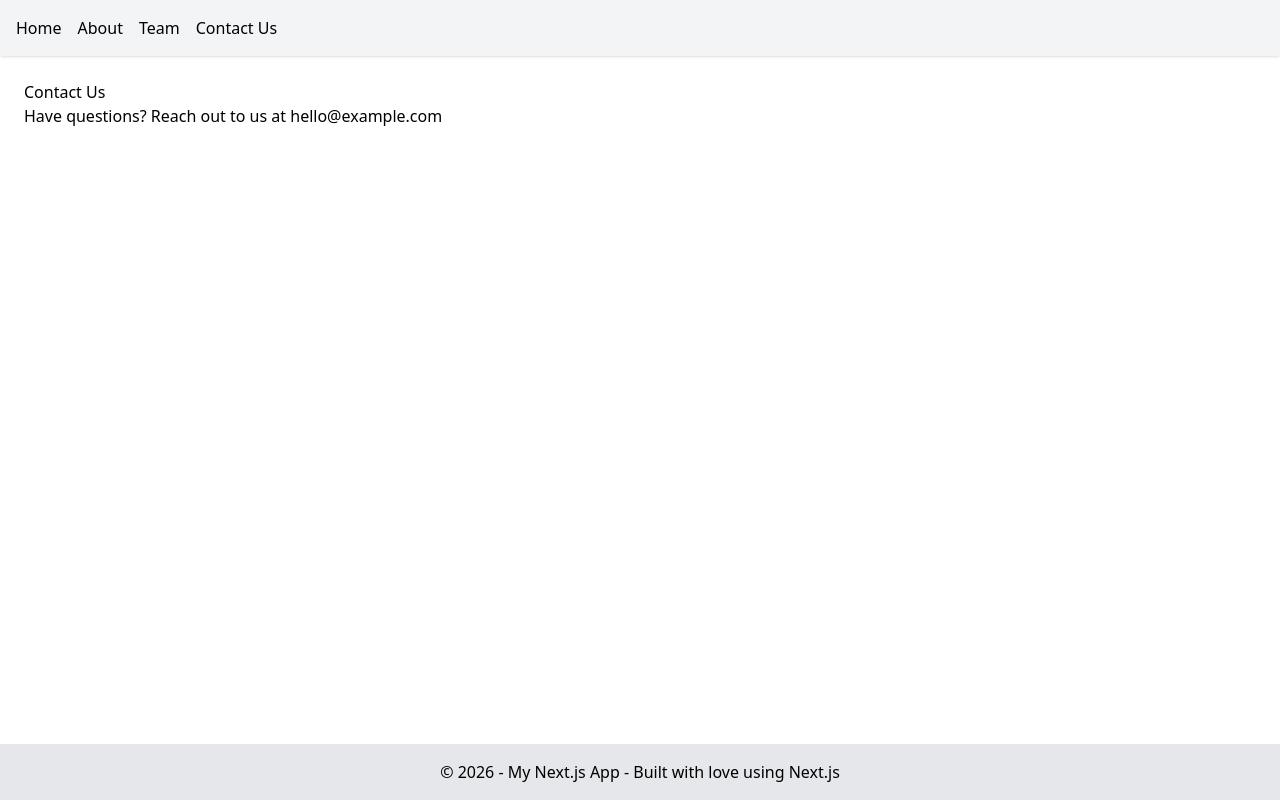
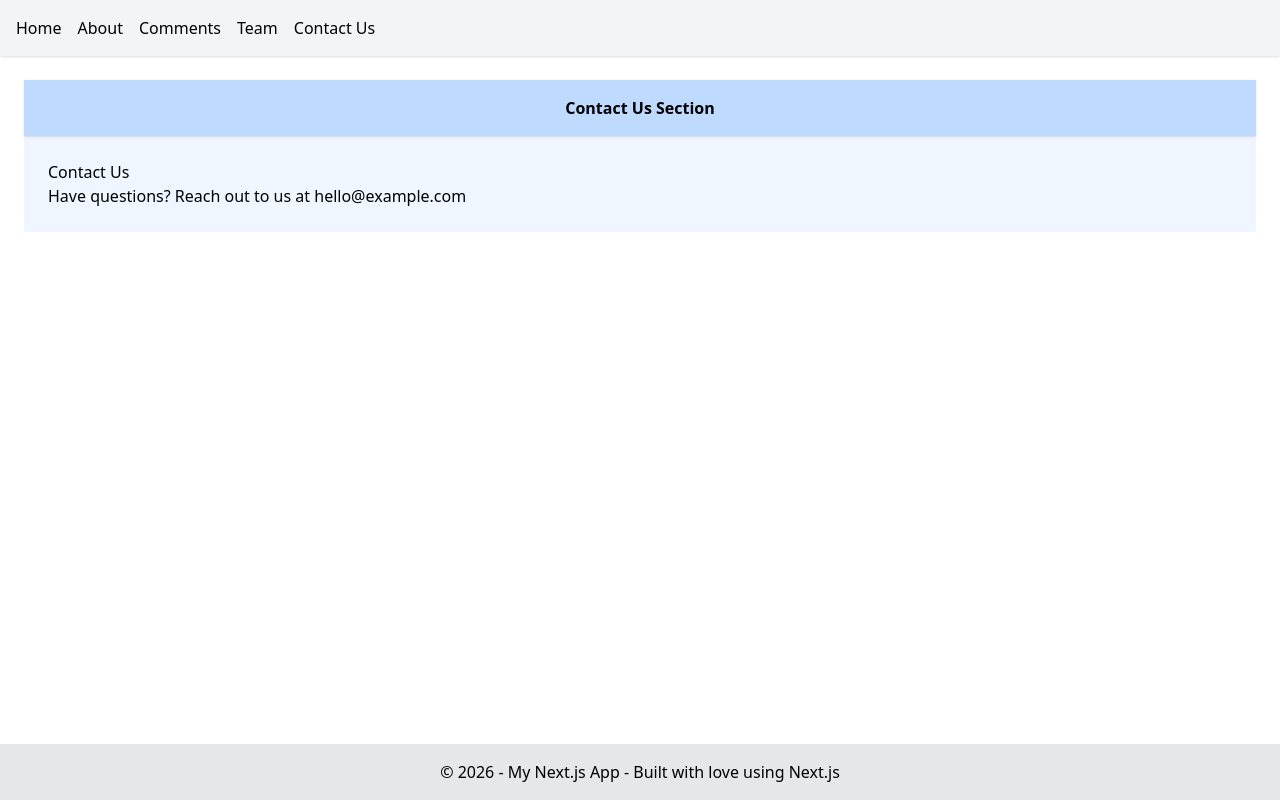
Before and after one commit to creativeloc/nextjs16_tutorial2026, a Next.js app: page /contact in a window 1280 px wide. Built offline with nearby package versions, Linux system fonts and the light colour scheme.

Commit message:
understading SSG, ISR, and SSR

```diff
--- a/next.config.mjs
+++ b/next.config.mjs
@@ -2,6 +2,7 @@
 const nextConfig = {
   /* config options here */
   reactCompiler: true,
-};
+  devIndicators: true
+}
 
-export default nextConfig;
+export default nextConfig
--- /dev/null
+++ b/src/app/comments/page.js
@@ -0,0 +1,43 @@
+// add some page metadata
+export const metadata = {
+  title: "Jason API Example",
+  description: "List JSON data API Example"
+}
+
+// Server component: fetch data directly
+async function getComments() {
+  const res = await fetch("https://jsonplaceholder.typicode.com/comments", {
+    next: { revalidate: 60 }
+    // ISR - Method 2: (default behavior in Nextjs 16)
+    // Regenerates cache every 60 seconds
+
+    // OTHER METHODS
+    // cache: "force-cache" //Method 1: => SSG (Static Site Generation)
+    // cache: "no-store" //Method 3
+    //server-rendered on every PAGE request => SSR not SSG
+  })
+  if (!res.ok) throw new Error("Failed to fetch courses")
+  return res.json()
+}
+
+export default async function CommentsPage(params) {
+  const comments = await getComments()
+
+  return (
+    <section className="max-w-3xl mx-auto p-8">
+      <h1 className="text-2xl font-semibold mb-6">📚 Available Comments</h1>
+
+      <ul className="space-y-4">
+        {comments.map((comment) => (
+          <li
+            key={comment.id}
+            className="border rounded-lg p-4 hover:bg-blue-100 transition"
+          >
+            <h2 className="text-lg font-medium">{comment.name}</h2>
+            <p className="text-gray-600 text-sm mt-1">{comment.body}</p>
+          </li>
+        ))}
+      </ul>
+    </section>
+  )
+}
--- /dev/null
+++ b/src/app/contact/layout.js
@@ -0,0 +1,13 @@
+export default function ContactLayout({ children }) {
+  return (
+    <div className="flex flex-col bg-blue-50">
+      {/* Section-specific header */}
+      <header className="bg-blue-200 p-4 text-center font-semibold shadow">
+        <h2>Contact Us Section</h2>
+      </header>
+
+      {/* Page content */}
+      <main className="grow p-6">{children}</main>
+    </div>
+  )
+}
--- a/src/components/Navigation.js
+++ b/src/components/Navigation.js
@@ -12,6 +12,9 @@ export default function Navigation() {
             <Link href="/about">About</Link>
           </li>
           <li>
+            <Link href="/comments">Comments</Link>
+          </li>
+          <li>
             <Link href="/about/team">Team</Link>
           </li>
           <li>
```
